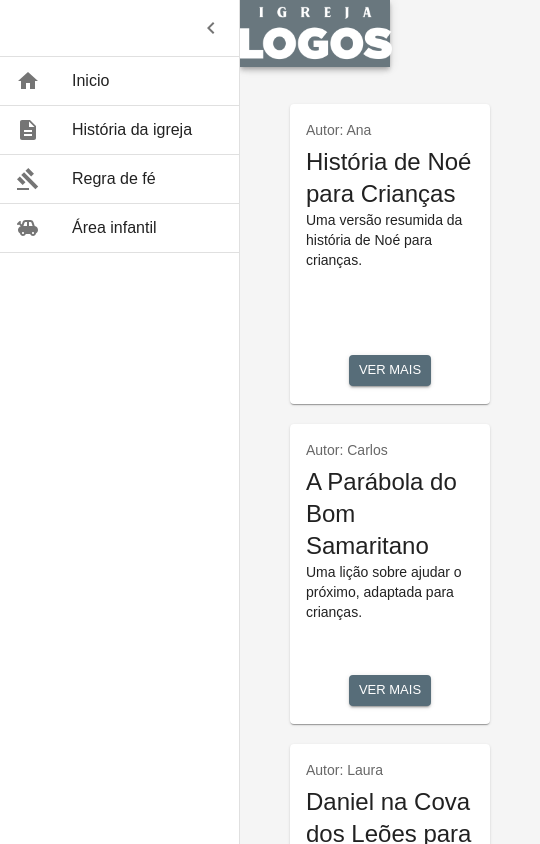
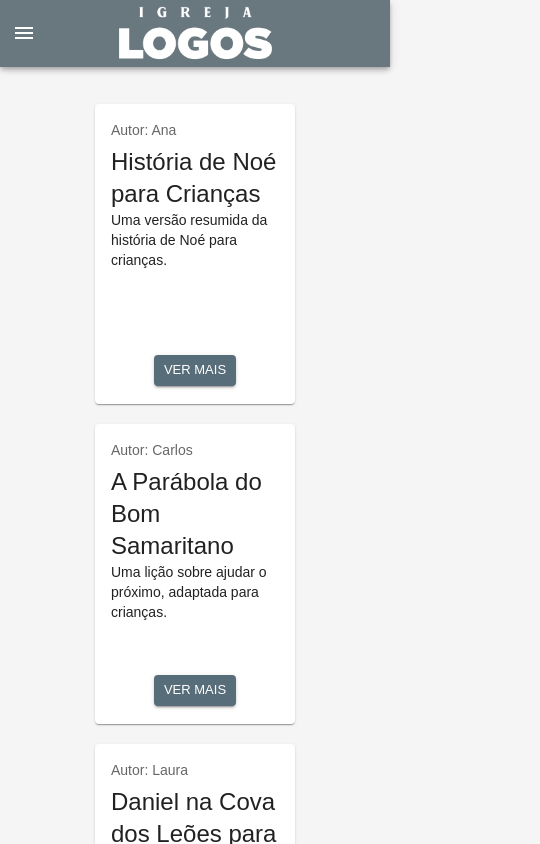
Before and after one commit to Geraldosbn/logos, a React (Vite) app: page /childrensArea in a window 390 px wide. Shown: the top 844 px of the page, 540 px wide, since content can reach past the window. Built offline with nearby package versions, Linux system fonts and the light colour scheme.

Commit message:
feat: responsividade

```diff
--- a/src/continers/AppDrawer/AppDrawer.tsx
+++ b/src/continers/AppDrawer/AppDrawer.tsx
@@ -1,4 +1,4 @@
-import React, { useState } from 'react'
+import React, { useState, useEffect } from 'react'
 import Box from '@mui/material/Box'
 import Drawer from '@mui/material/Drawer'
 import Toolbar from '@mui/material/Toolbar'
@@ -24,11 +24,11 @@ export default function AppDrawer({ children }: AppDrawerProps) {
   const [open, setOpen] = useState(true)
   const width = window.innerWidth
 
-  const handleResize = () => {
+  useEffect(() => {
     width < 1024 ? setOpen(false) : setOpen(true)
-  }
+  }, [width])
 
-  window.addEventListener('resize', () => handleResize())
+  // window.addEventListener('resize', () => handleResize())
 
   const handleDrawerOpen = () => {
     setOpen(prev => !prev)
```
Also changed, not shown: 2 other files (tests, documents, lock files or other folders).
